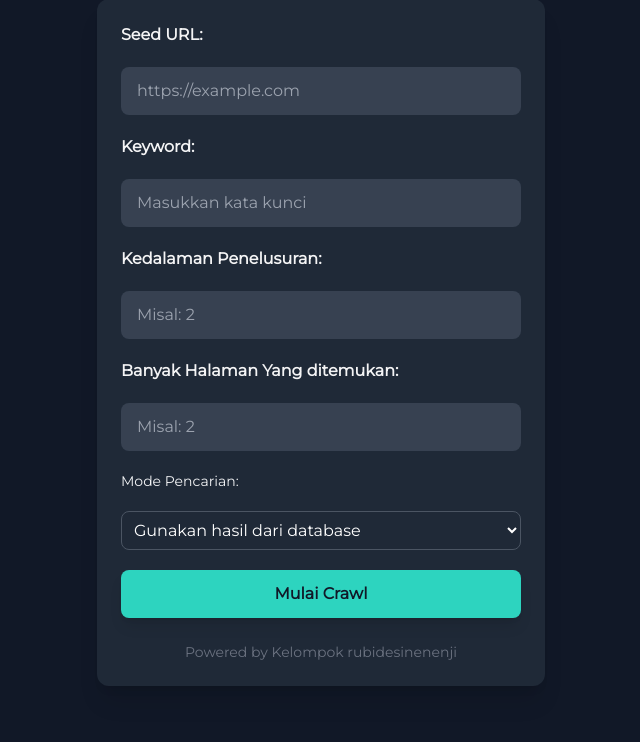
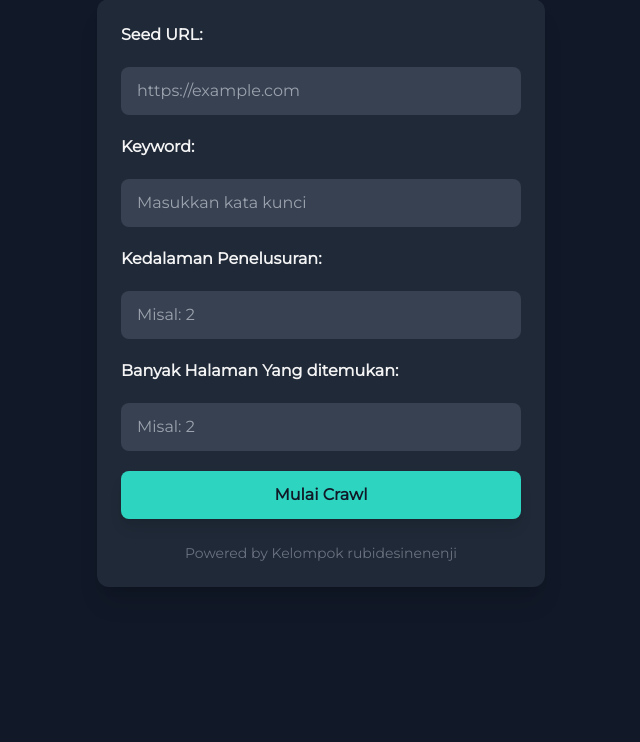
Before and after one commit to beginnener/Web-Crawler, a Flask app: page / in a window 1280 px wide. Shown: the part 169-911 px from the top of the page, without its empty margins (319-959 px from the left). After the commit the page ends 756 px from the top, so only its background shows below. Run offline with Flask 3, Linux system fonts and the light colour scheme; some libraries are stand-ins or nearby versions.

Commit message:
benerin yang salah final

```diff
--- a/app.py
+++ b/app.py
@@ -48,37 +48,18 @@ def index():
         keyword = request.form.get('keyword')
         depth = int(request.form.get('depth'))
         max_result = int(request.form.get('max_result'))
-        mode = request.form.get('mode', 'cached')
 
         if seed and keyword:
             if not seed.startswith("http"):
                 seed = "https://" + seed
 
-            # Jika fresh: hapus semua hasil sebelumnya
-            if mode == 'fresh':
-                conn = mysql.connector.connect(
-                    host='localhost',
-                    user='root',
-                    password='',
-                    database='crawler_db'
-                )
-                cursor = conn.cursor()
-                cursor.execute(
-                    "DELETE FROM crawl_results WHERE seed_url = %s AND keyword = %s",
-                    (seed, keyword)
-                )
-                conn.commit()
-                conn.close()
-
-            # Ambil hasil dari DB (cached)
             cached_results = get_cached_result(seed, keyword, depth, max_result)
             results = cached_results if cached_results else []
 
             # Kalau hasil masih kurang, lanjut crawling sisanya
             if len(results) < max_result:
-                remaining = max_result - len(results)
-                new_results = dfs_search_for_keyword_and_save(seed, keyword, remaining, depth)
-                results += new_results
+                new_results = dfs_search_for_keyword_and_save(seed, keyword, max_result, depth)
+                results = get_cached_result(seed, keyword, depth, len(results))
 
             return render_template('crawler.html', results=results)
 
--- a/templates/crawler.html
+++ b/templates/crawler.html
@@ -106,11 +106,6 @@
                     required
                     class="rounded-lg px-4 py-3 bg-gray-700 text-gray-100 placeholder-gray-400 focus:outline-none focus:ring-2 focus:ring-teal-400"
                 />
-                <label class="text-sm">Mode Pencarian:</label>
-                <select name="mode" class="p-2 bg-gray-800 text-white rounded-lg border border-gray-600">
-                    <option value="cached">Gunakan hasil dari database</option>
-                    <option value="fresh">Crawl ulang dari awal</option>
-                </select>
                 <button
                     type="submit"
                     class="bg-teal-400 hover:bg-teal-500 transition rounded-lg font-bold text-gray-900 py-3 shadow-lg"
--- a/templates/index.html
+++ b/templates/index.html
@@ -53,11 +53,6 @@
                     required
                     class="rounded-lg px-4 py-3 bg-gray-700 text-gray-100 placeholder-gray-400 focus:outline-none focus:ring-2 focus:ring-teal-400"
                 />
-                <label class="text-sm">Mode Pencarian:</label>
-                <select name="mode" class="p-2 bg-gray-800 text-white rounded-lg border border-gray-600">
-                    <option value="cached">Gunakan hasil dari database</option>
-                    <option value="fresh">Crawl ulang dari awal</option>
-                </select>
                 <button
                     type="submit"
                     class="bg-teal-400 hover:bg-teal-500 transition rounded-lg font-bold text-gray-900 py-3 shadow-lg"
```
